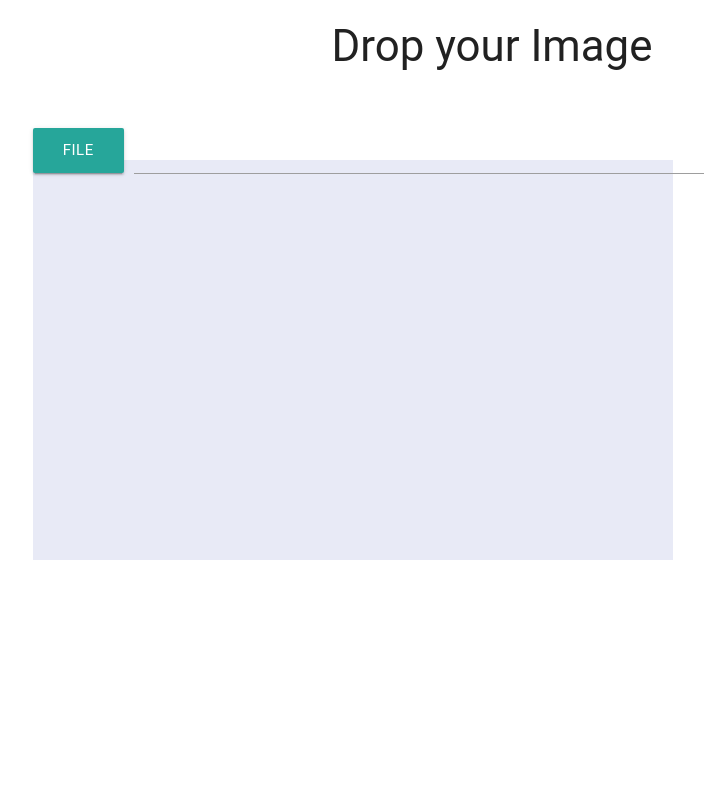
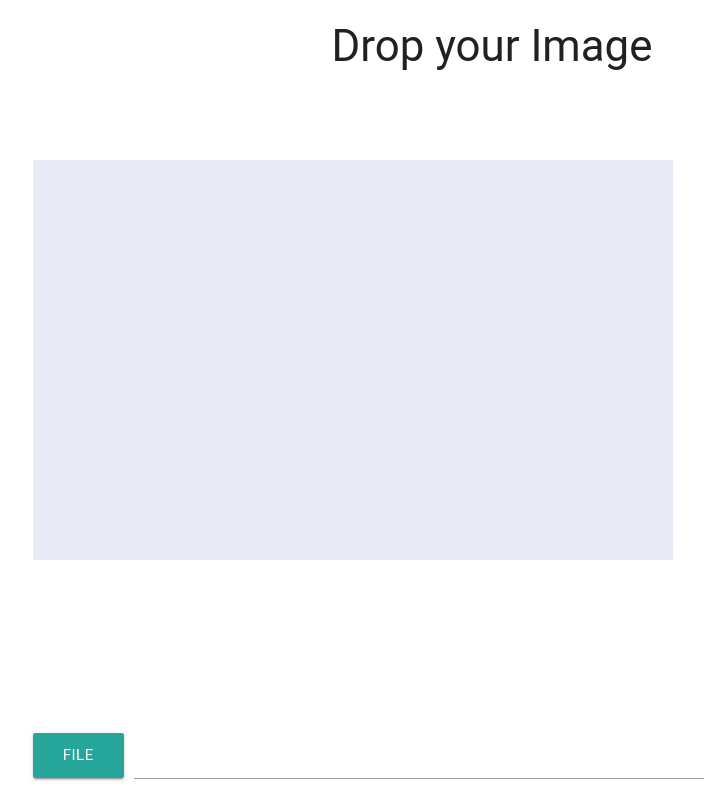
Before and after one commit to tammerg/FaceCheck, a PHP site: page /home.html in a window 1280 px wide. Shown: the whole page, without its empty margins (148-852 px from the left). Run offline with PHP 8.4, Linux system fonts and the light colour scheme; some libraries are stand-ins or nearby versions; some web fonts are replaced.

Commit message:
fixed psition file input on bottom page

```diff
--- a/css/frontend.css
+++ b/css/frontend.css
@@ -9,3 +9,8 @@ body{
   height: 50%;
 
 }
+form{
+  position: fixed;
+  bottom: 1px;
+  width: 80%;
+}
--- a/home.html
+++ b/home.html
@@ -18,7 +18,7 @@
       <div class="col s6 img-dropbox indigo lighten-5">
       </div>
     </div>
-    <div class="row bottom">
+    <div class="row">
       <form action="#">
         <div class="file-field input-field">
           <div class="btn">
```
